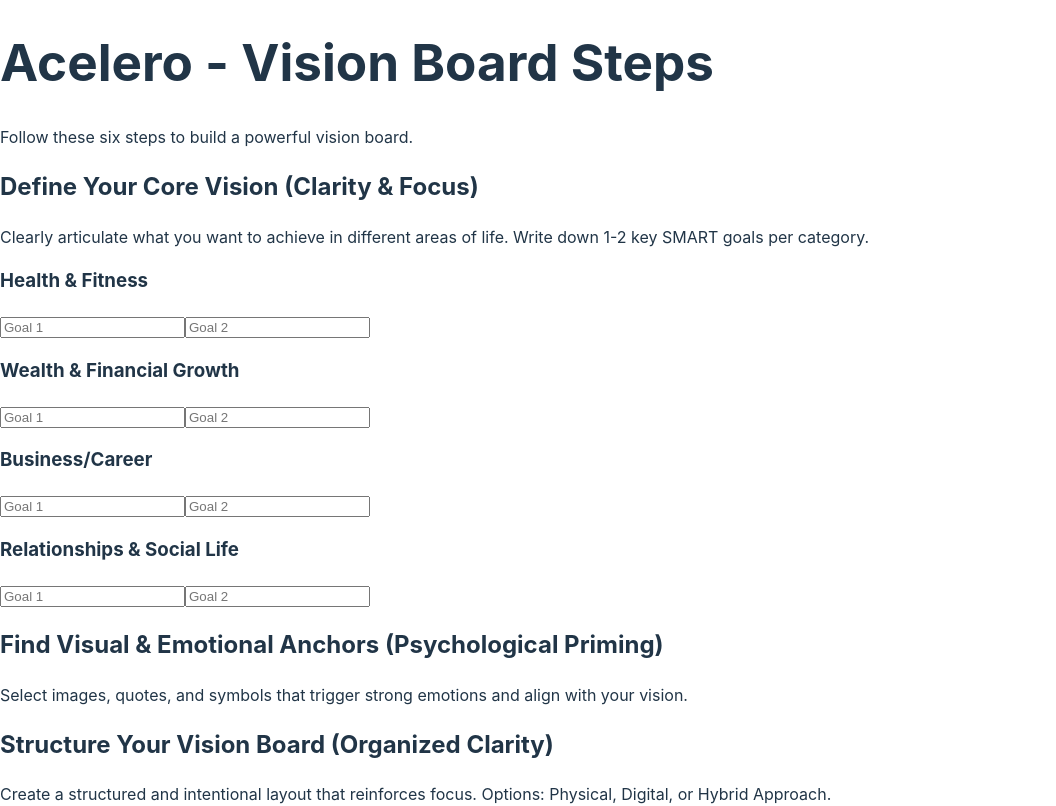
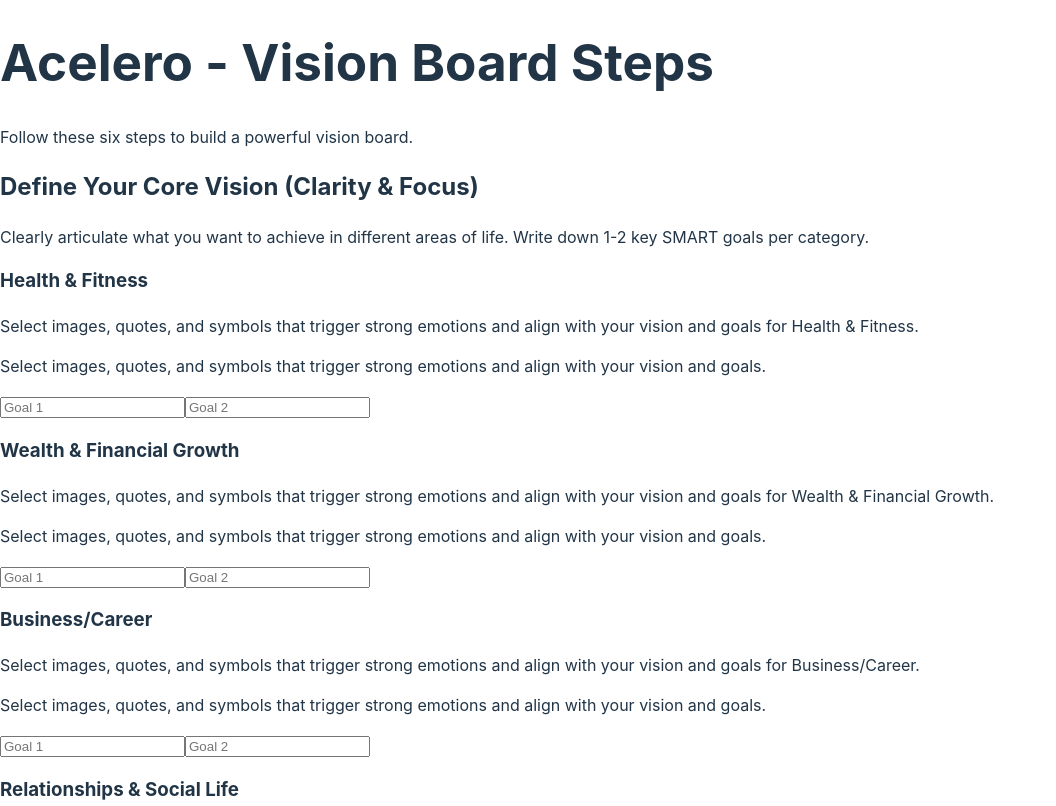
Before and after one commit to mford4444/Digital-Vision-Board, a React (Vite) app: page / in a window 1280 px wide. Shown: the top 806 px of the page, without its empty margins (0-1056 px from the left). Built offline with nearby package versions, Linux system fonts and the light colour scheme.

Commit message:
Added description for image inputs

```diff
--- a/src/VisionBoard.jsx
+++ b/src/VisionBoard.jsx
@@ -79,6 +79,8 @@
                     {step.categories.map((category, i) => (
                       <div key={i} className="mb-4">
                         <h3 className="text-lg font-semibold">{category.name}</h3>
+                        <p className='text-sm text-gray-600 mb-2'>Select images, quotes, and symbols that trigger strong emotions and align with your vision and goals for {category.name}.</p>
+                        <p className='text-sm text-gray-600 mb-2'>Select images, quotes, and symbols that trigger strong emotions and align with your vision and goals.</p>
                         {category.goals.map((goal, j) => (
                           <Input
                             key={j}
```
